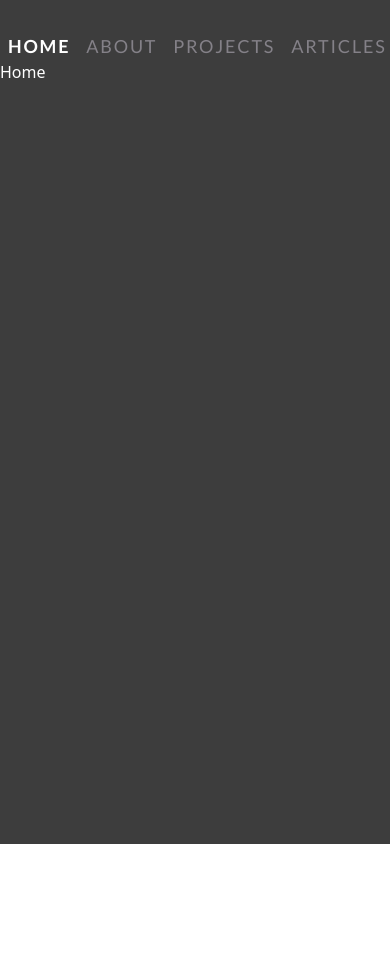
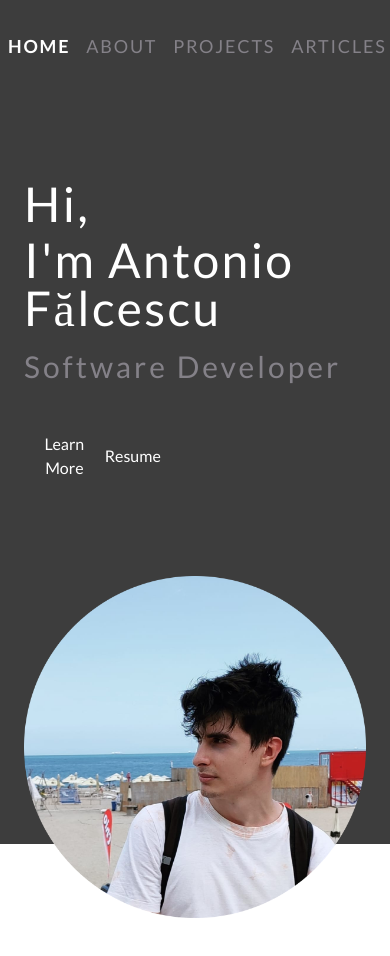
Before and after one commit to Rodioo/personal-site, a React app: page / in a window 390 px wide. Shown: the top 956 px of the page. Before the commit the page ends 844 px from the top, so only its background shows below. Built offline with nearby package versions, Linux system fonts and the light colour scheme; the HTML template or start-up script is replaced by a standard one.

Commit message:
started working on Home page
SUMMARY:
  • Started implementing the mobile layout
  • Added home photo and adjusted it's size for small screens
  • Added the main text info for the hero section and the basic buttons (need to style them too)

```diff
--- a/src/pages/Home.tsx
+++ b/src/pages/Home.tsx
@@ -1,7 +1,28 @@
+import homePhoto from '../assets/home_photo.png';
+
 function Home() {
   return (
-    <div data-testid="HOME">
-      <span className='text-white'>Home</span>
+    <div
+      data-testid="HOME"
+      className="mt-24 flex h-screen w-screen flex-col p-6">
+      <div className="flex flex-col font-lato">
+        <span className="text-5xl tracking-wider text-white">Hi,</span>
+        <span className="mt-2 text-5xl tracking-wider text-white">
+          I'm Antonio Fălcescu
+        </span>
+        <span className="mt-4 text-3xl font-medium tracking-widest text-taupe-gray">
+          Software Developer
+        </span>
+        <div className="mt-12 flex w-2/5 justify-between">
+          <button className="text-white">Learn More</button>
+          <button className="text-white">Resume</button>
+        </div>
+      </div>
+      <img
+        src={homePhoto}
+        alt=""
+        className="mt-24 w-fit text-center"
+      />
     </div>
   );
 }
```
Also changed, not shown: src/assets/home_photo.png (added).
